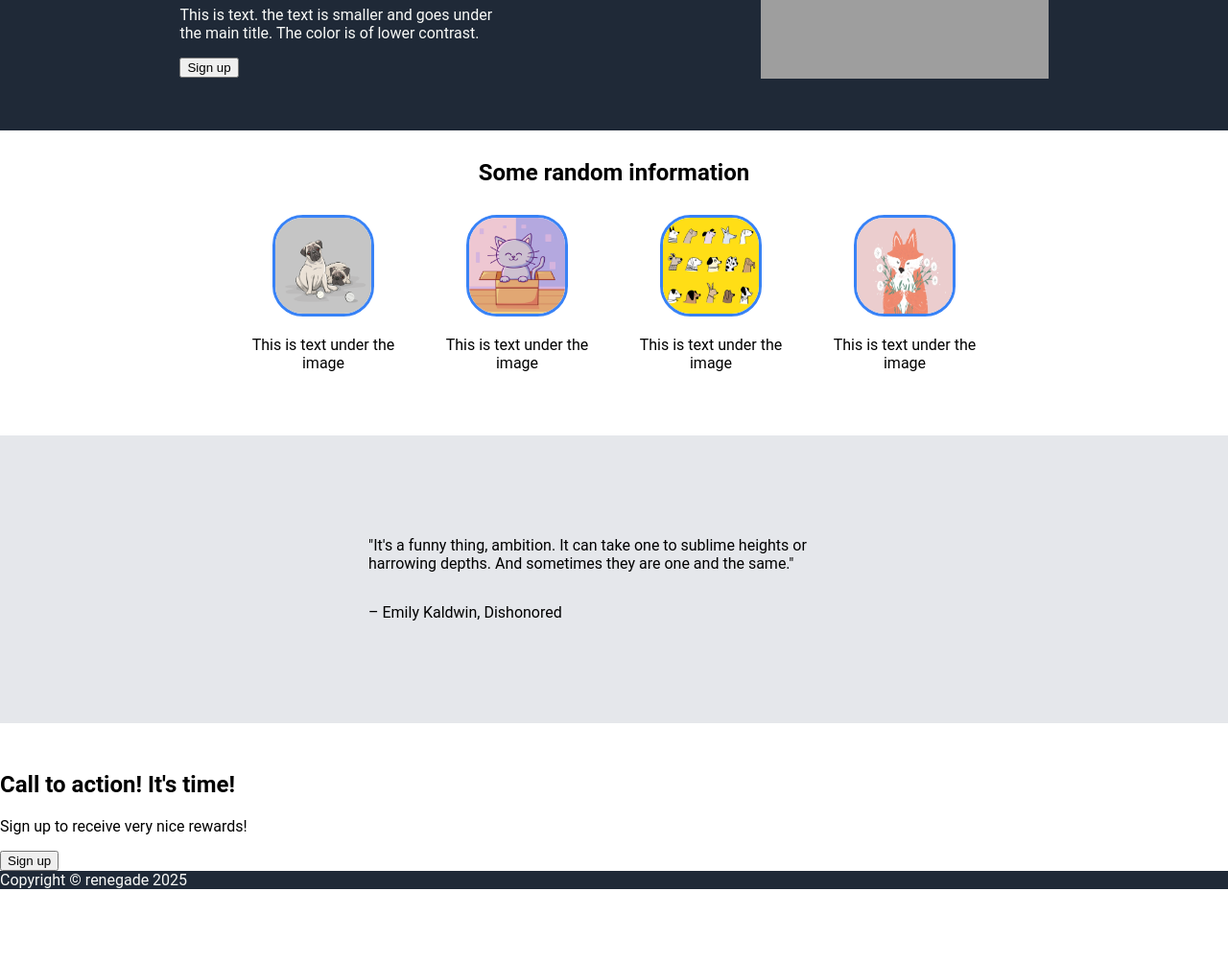
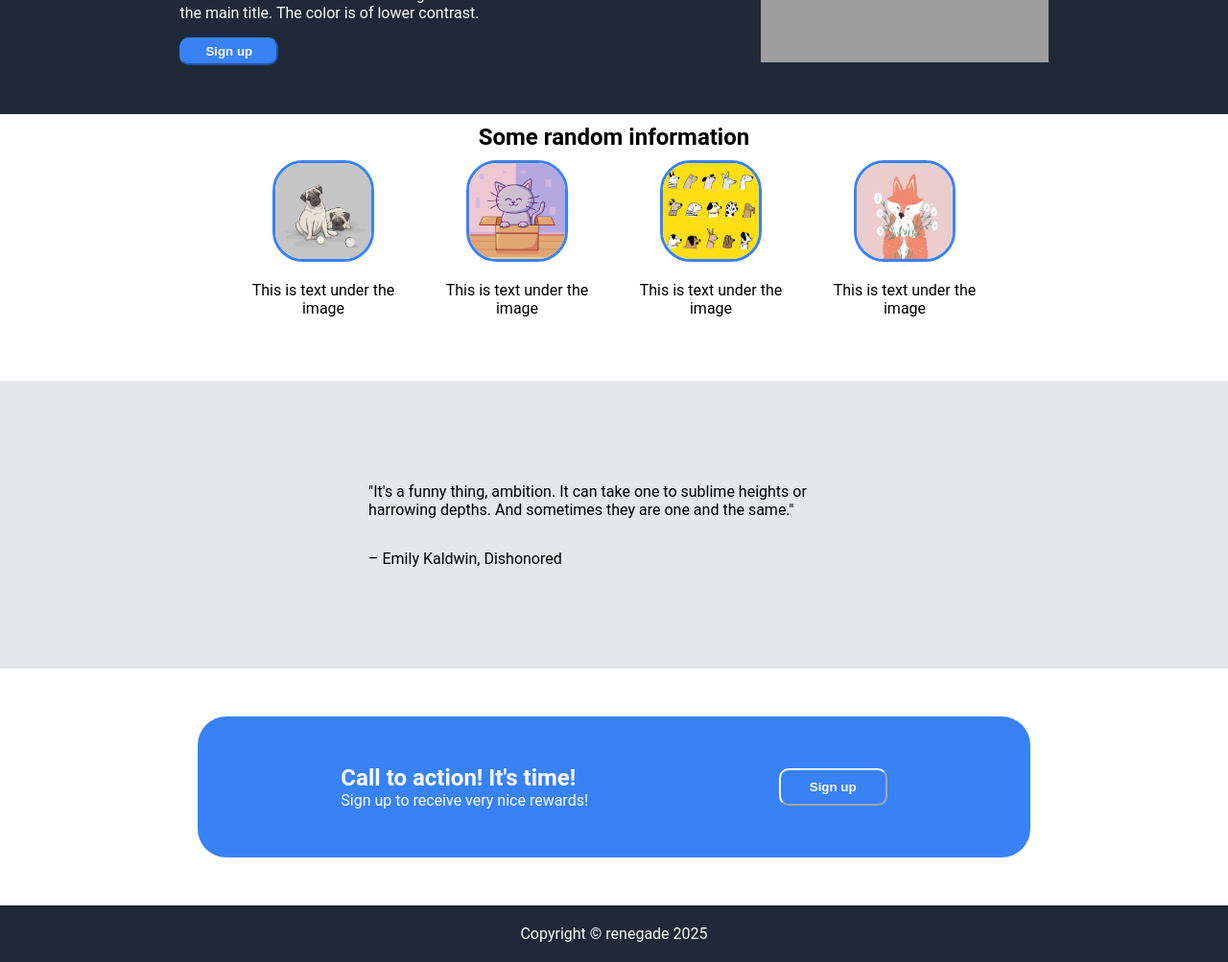
Before and after one commit to renegade-404/landing-page, a plain HTML site: page index.html in a window 1280 px wide. Shown: the part 236-1239 px from the top of the page at 96% size. Before the commit the page ends 1163 px from the top, so only its background shows below. Drawn offline with Linux system fonts and the light colour scheme; grey boxes are pictures that could not be loaded.

Commit message:
Adjust positioning and styling of newsletter-sign-up and footer.

```diff
--- a/style/styles.css
+++ b/style/styles.css
@@ -39,7 +39,6 @@ nav {
 
 a {
     text-decoration: none;
-
 }
 
 .header-bottom {
@@ -47,12 +46,20 @@ a {
     justify-content: space-around;
     padding: 50px;
     align-items: center;
-
 }
 
 .head-bot-left {
     flex-basis: 28%;
     flex-wrap: wrap;
+
+    & > button {
+        background-color: #3882F6;
+        border-radius: 10px;
+        border-color: #3882F6;
+        color: #F9FAF8;
+        font-weight: bold;
+        padding: 5px 25px;
+    }
 }
 
 
@@ -101,3 +108,34 @@ blockquote {
         width: 40%;
     }
 }
+
+.newsletter-sign-up {
+    background-color: #3882F6;
+    color: #F9FAF8;
+    margin: auto;
+    padding: 50px;
+    border-radius: 30px;
+    width: 60%;
+    display: flex;
+    justify-content: space-around;
+    align-items: center;
+
+    & > button {
+        background-color: #3882F6;
+        border-radius: 10px;
+        border-color: #F9FAF8;
+        color: #F9FAF8;
+        padding: 10px 30px;
+        font-weight: bold;
+    }
+}
+
+.attention-mess p, h2 {
+    margin: 0;
+}
+
+footer {
+    margin-top: 50px;
+    padding: 20px 0px;
+    text-align: center;
+}
```
